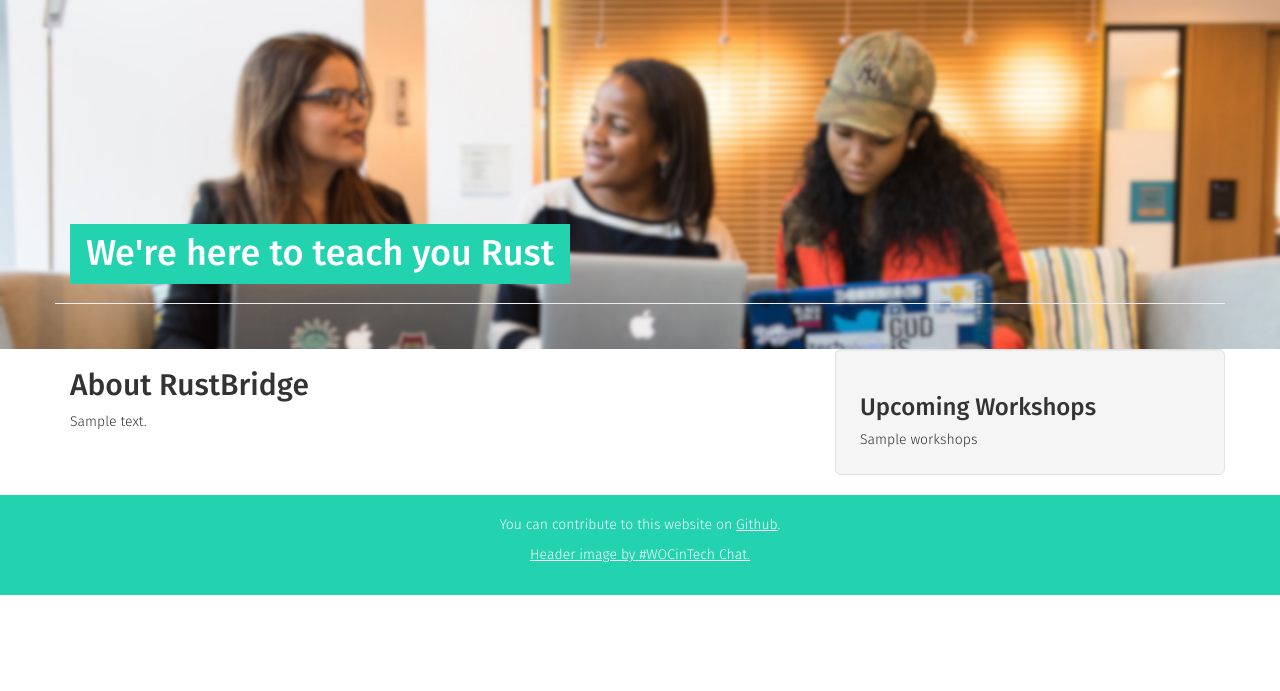
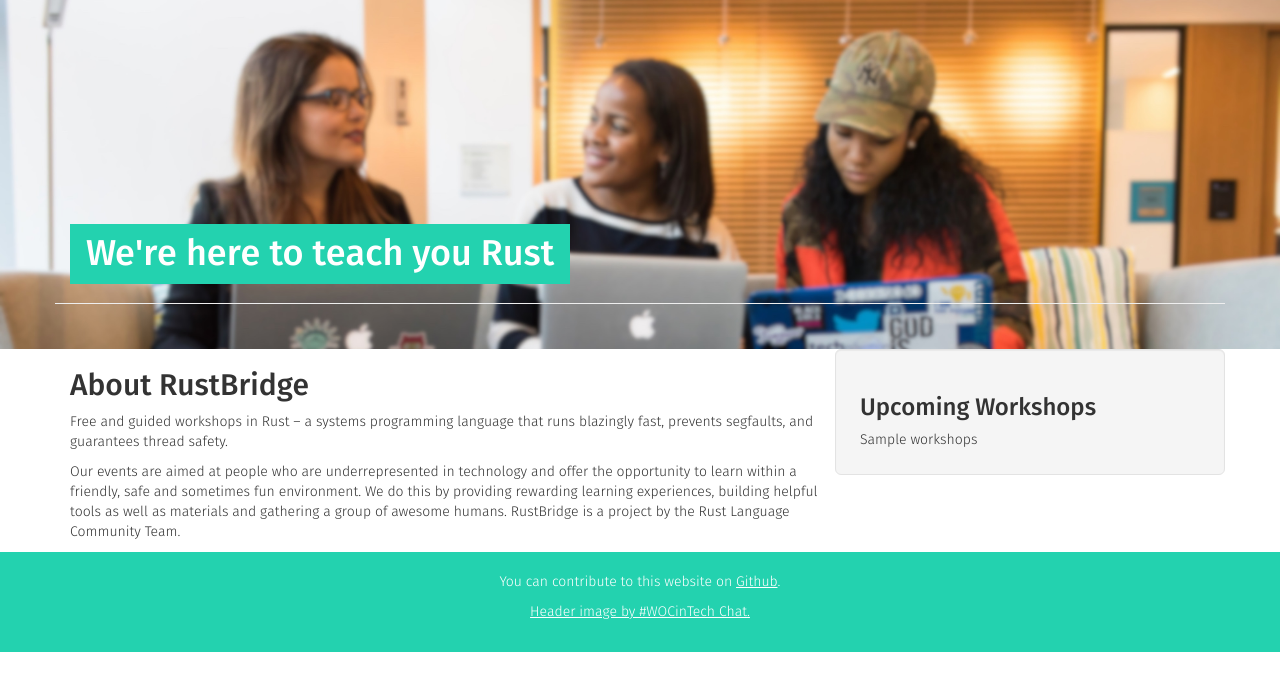
Before and after one commit to rustbridge/website, a Node project: template templates/index.mustache in a window 1280 px wide. Shown: the part 52-743 px from the top of the page. Run offline with Node 20 templates, Linux system fonts and the light colour scheme; the template is opened without the code that fills it: most values are stand-ins (such as "Sample title", 1, 10 or a date in 2020); some libraries are stand-ins or nearby versions.

Commit message:
feat(build): add markdown workflow

```diff
--- a/data/data.json
+++ b/data/data.json
@@ -1,5 +1,4 @@
 {
-  "about": "about text",
   "workshops": "workshops text",
   "repoURL": "https://github.com/ashleygwilliams/rustbridge-www"
 }
--- a/package.json
+++ b/package.json
@@ -5,7 +5,9 @@
   "main": "index.js",
   "scripts": {
     "start": "npm run build && live-server ./",
-    "build": "mustache -p ./templates/partials/nav.mustache -p ./templates/partials/header.mustache -p ./templates/partials/footer.mustache -p ./templates/partials/scripts.mustache ./data/data.json ./templates/index.mustache > ./index.html"
+    "build": "npm run build:markdown && npm run build:html",
+    "build:html": "mustache -p ./templates/partials/nav.mustache -p ./templates/partials/header.mustache -p ./templates/partials/about.mustache -p ./templates/partials/footer.mustache -p ./templates/partials/scripts.mustache ./data/data.json ./templates/index.mustache > ./index.html",
+    "build:markdown": "./build/markdown.js ./data/content/about.md > ./templates/partials/about.mustache"
   },
   "repository": {
     "type": "git",
@@ -20,6 +22,7 @@
   "homepage": "https://github.com/ashleygwilliams/rustbridge-www#readme",
   "devDependencies": {
     "live-server": "^1.2.0",
+    "markdown-it": "^8.3.1",
     "mustache": "^2.3.0"
   }
 }
--- a/templates/index.mustache
+++ b/templates/index.mustache
@@ -12,7 +12,7 @@
       <div class="row">
         <div class="col-md-8">
           <h2>About RustBridge</h2>
-          {{ about }}
+          {{> about }}
         </div>
         <div class="col-md-4 well well-lg">
           <h3>Upcoming Workshops</h3>
--- /dev/null
+++ b/templates/partials/about.mustache
@@ -0,0 +1,2 @@
+<p>Free and guided workshops in Rust – a systems programming language that runs blazingly fast, prevents segfaults, and guarantees thread safety.</p>
+<p>Our events are aimed at people who are underrepresented in technology and offer the opportunity to learn within a friendly, safe and sometimes fun environment. We do this by providing rewarding learning experiences, building helpful tools as well as materials and gathering a group of awesome humans. RustBridge is a project by the Rust Language Community Team.</p>
```
Also changed, not shown: data/content/about.md (added, +3 -0 lines), 2 other files.
